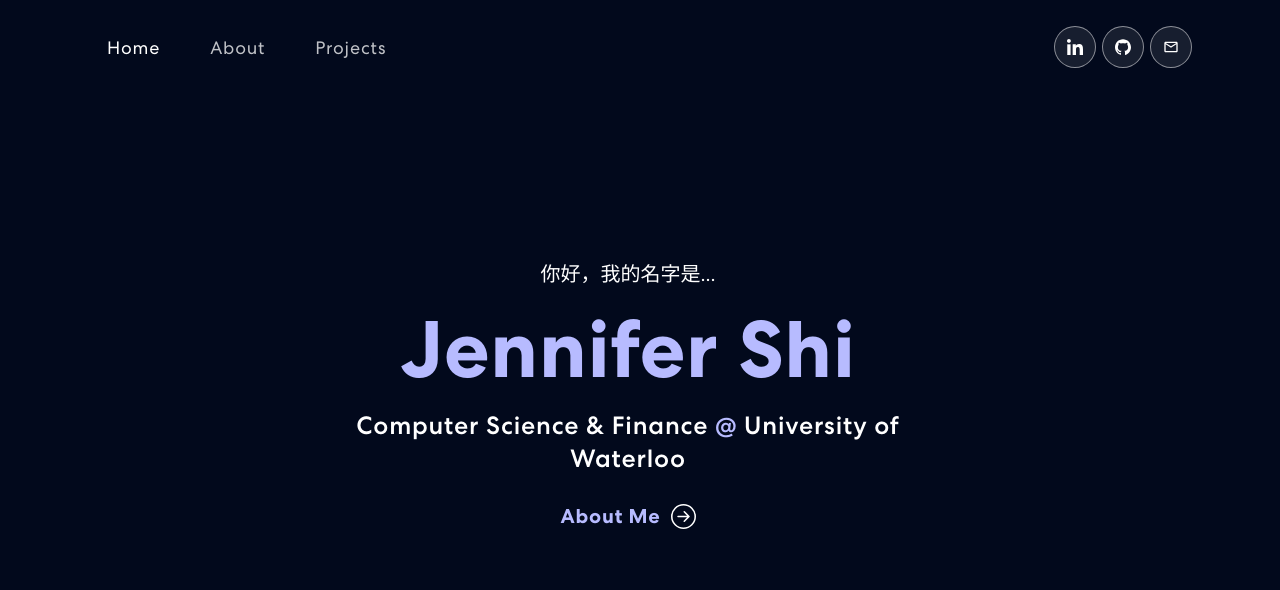
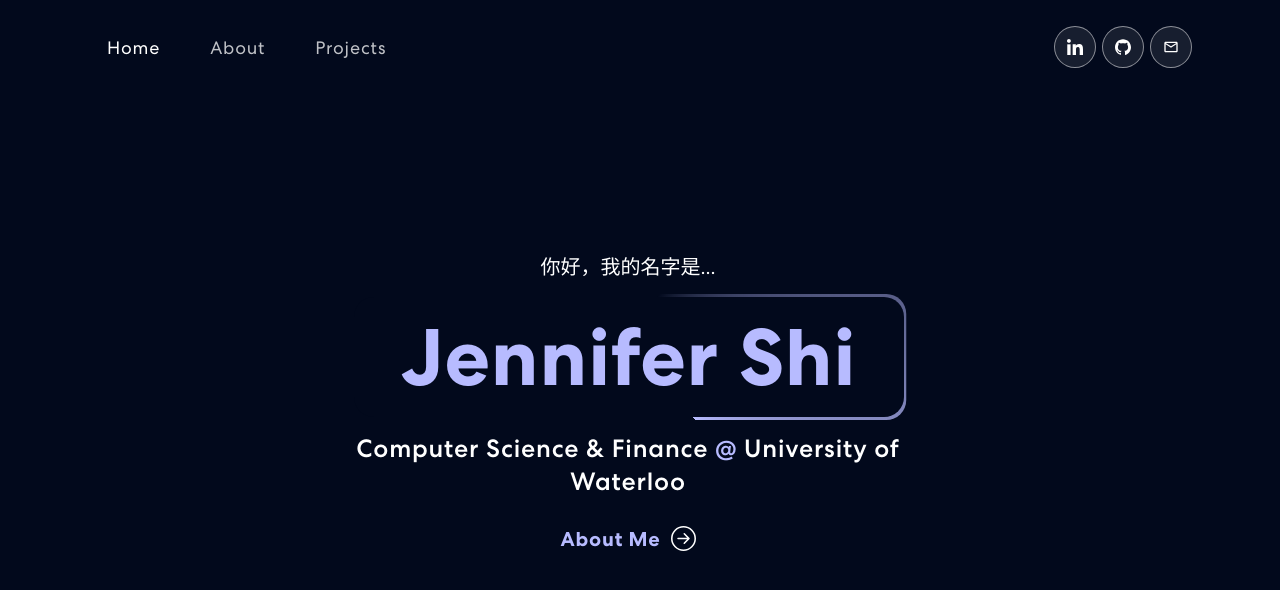
Before and after one commit to jennifershi255/Personal-Portfolio, a React (Vite) app: page / in a window 1280 px wide. Shown: the top 590 px of the page. Built offline with nearby package versions, Linux system fonts and the light colour scheme.

Commit message:
added banner animations

```diff
--- a/src/App.css
+++ b/src/App.css
@@ -253,6 +253,53 @@ nav.navbar .navbar-toggler[aria-expanded="true"] .navbar-toggler-icon {
   width: 100vw;
 }
 
+/** Name in banner css **/
+.banner .namecard {
+  margin: 0 auto;  /* Space between .namecard and elements below */
+  padding:20px;
+  border-radius: 20px;
+  text-align: center;
+  max-width: 550px;
+  width: 100%;
+  background-color: #02091c;
+  position: relative;
+}
+
+@property --angle{
+  syntax: "<angle>";
+  initial-value: 0deg;
+  inherits: false;
+}
+
+.banner .namecard::after{
+  content: '';
+  position: absolute;
+  height: 105%;
+  width: 101%;
+  background-image: conic-gradient(from var(--angle), transparent 70%, #b7bbff);
+  top: 50%;
+  left: 50%;
+  translate: -50% -50%;
+  z-index: -1;
+  padding: 3px;
+  border-radius: 20px;
+  animation: 4s spin linear infinite;
+}
+
+.banner .namecard::before{
+  filter: blur(2.5rem);
+  opacity: 0.5;
+}
+
+@keyframes spin{
+  from{
+    --angle: 0deg;
+  }
+  to{
+    --angle: 360deg;
+  }
+}
+
 .banner .tagline {
   letter-spacing: 5 px;
   font-size: 20px;
--- a/src/components/Banner.jsx
+++ b/src/components/Banner.jsx
@@ -66,14 +66,7 @@ export const Banner = () => {
           }}
         >
           <Col xs={12} md={6} xl={7}>
-            <TrackVisibility>
-              {({ isVisible }) => (
-                <div
-                  className={
-                    isVisible ? "animate__animated animate__fadeIn" : ""
-                  }
-                >
-                  <div style={{ minHeight: "5px" }} className="tagline">
+            <div style={{ minHeight: "5px", margin: 15 }} className="tagline">
               <span>{text}</span>
               {text === "" && (
                 <span style={{ visibility: "hidden" }}>&nbsp;</span>
@@ -81,8 +74,18 @@ export const Banner = () => {
               {/* Invisible span */}
             </div>
 
-                  <h1> Jennifer Shi</h1>
-                  <p>
+            <TrackVisibility>
+              {({ isVisible }) => (
+                <div
+                  className={
+                    isVisible ? "animate__animated animate__zoomIn" : ""
+                  }
+                >
+                  <h1 className="namecard"> Jennifer Shi</h1>
+                </div>
+              )}
+            </TrackVisibility>
+            <p style={{ marginTop: 15 }}>
               Computer Science & Finance <span className="purple">@</span>{" "}
               University of Waterloo
             </p>
@@ -90,12 +93,8 @@ export const Banner = () => {
               className="button"
               onClick={() => navigate("./components/Contact.jsx")}
             >
-                    About Me{" "}
-                    <ArrowRightCircle style={{ color: "white" }} size={25} />
+              About Me <ArrowRightCircle style={{ color: "white" }} size={25} />
             </button>
-                </div>
-              )}
-            </TrackVisibility>
           </Col>
         </Row>
       </Container>
```
Lines whose indentation alone changed are shown as unchanged.
